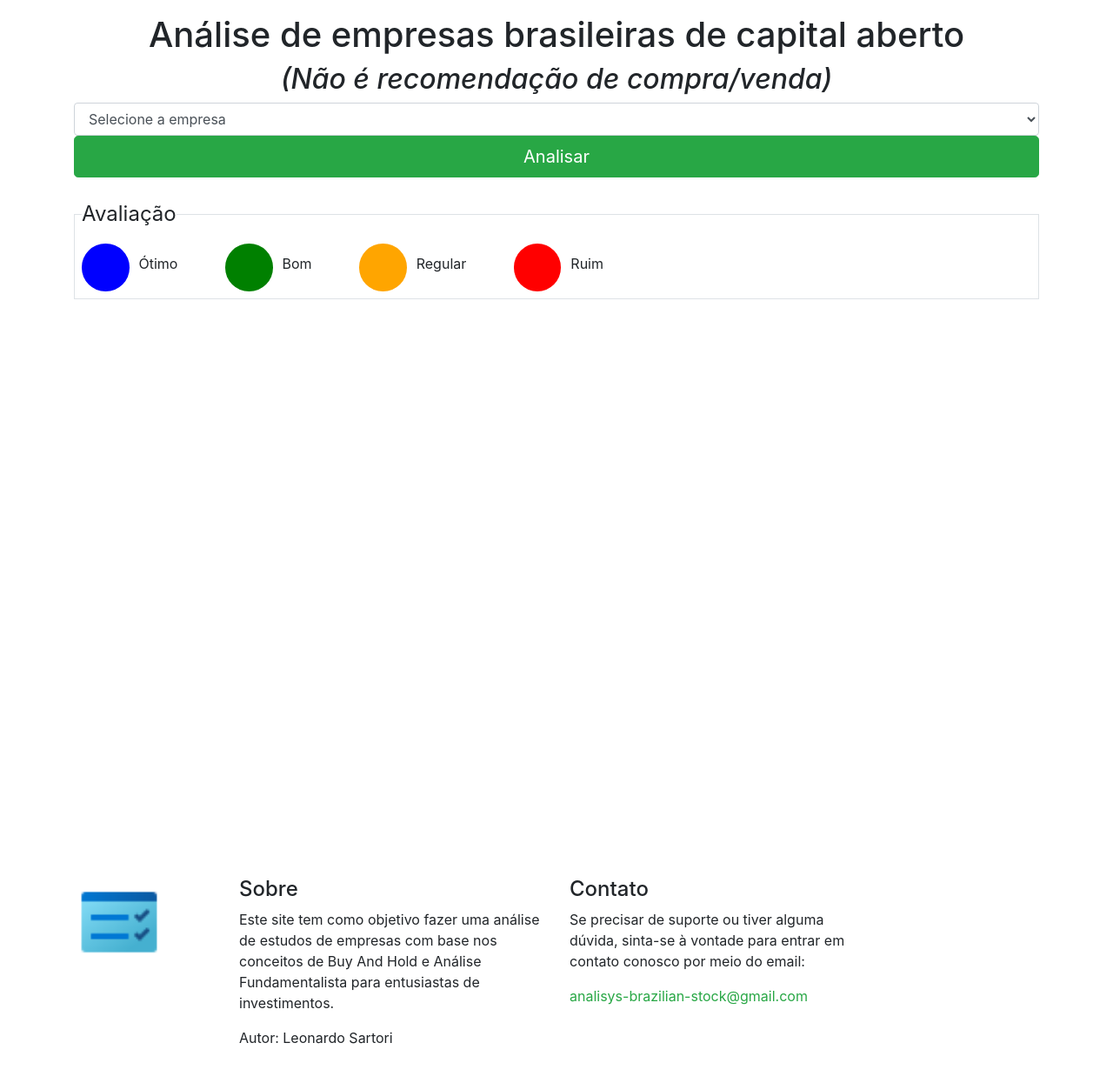
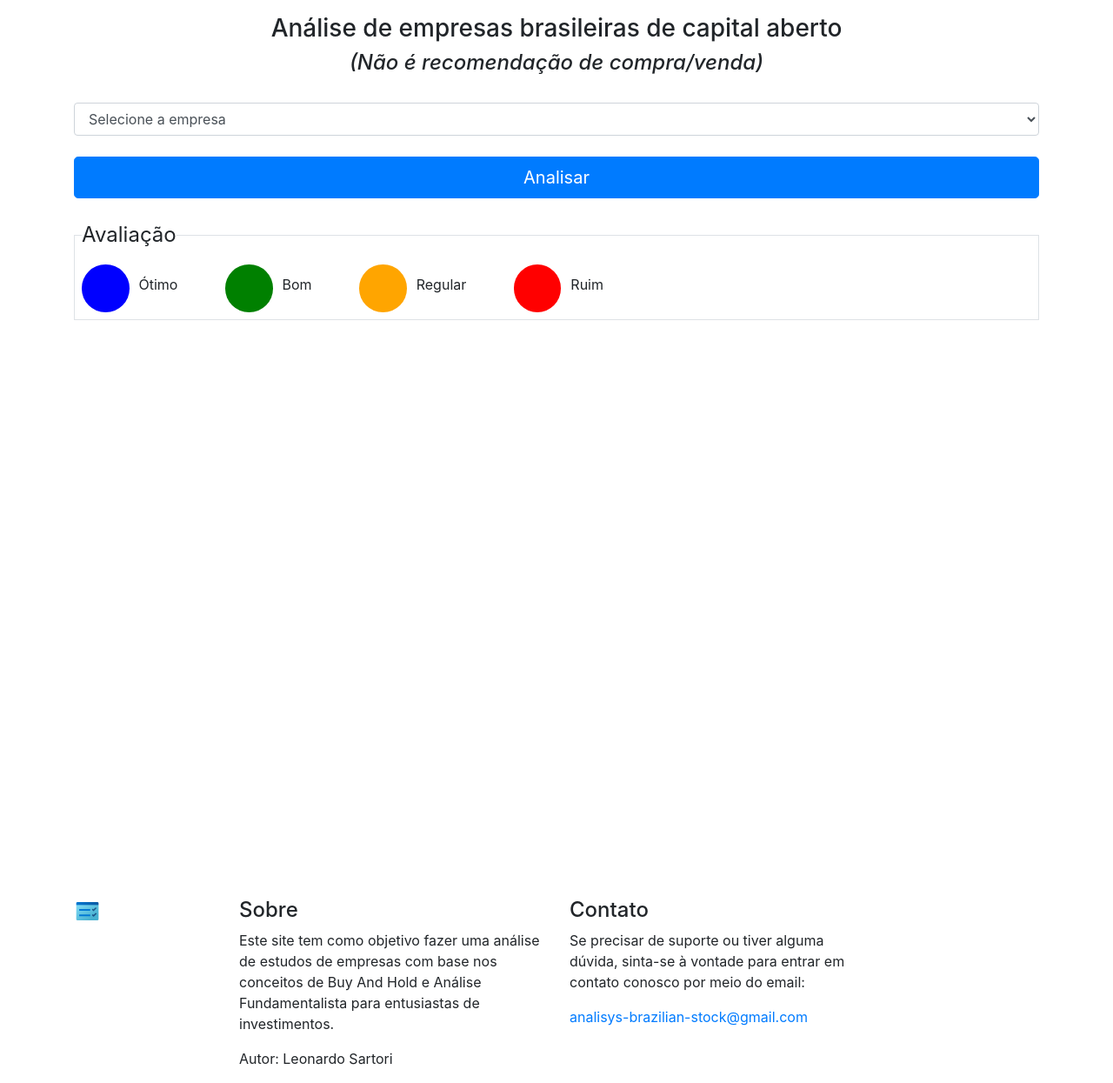
Before and after one commit to sartorileonardo/analisys-brazilian-stock-front, an Angular app: page / in a window 1280 px wide. Shown: the whole page at 87% size. Before the commit the page ends 1221 px from the top, so only its background shows below. Built offline with nearby package versions, Linux system fonts and the light colour scheme.

Commit message:
Adjust acessibility

```diff
--- a/src/app/analisys-brazilian-stock/analisys-brazilian-stock.component.html
+++ b/src/app/analisys-brazilian-stock/analisys-brazilian-stock.component.html
@@ -2,26 +2,24 @@
 
   <div class="row mt-3">
     <div class="col">
-        <h1 class="title">Análise de empresas brasileiras de capital aberto</h1>
-        <h2 class="title"><i>(Não é recomendação de compra/venda)</i></h2>
+        <h3 class="title">Análise de empresas brasileiras de capital aberto</h3>
+        <h4 class="title"><i>(Não é recomendação de compra/venda)</i></h4>
+
+        <br />
 
       <form>
 
         <div class="form-floating">
-          <!--Input user insert ticker
-
-            <input type="text" class="form-control" minlength="4" maxlength="6"
-            placeholder="Insira o ticker da empresa, ex: ABEV3, VALE3, PETR4, BBAS3" id="ticker" required
-            [(ngModel)]="ticker" (ngModelChange)="tickerChanged($event)" name="ticker">
-          -->
-          <label for="selectedQuantity" style="display: none;">Selecione a empresa</label>
+            <label for="selectedQuantity" style="display: none;">Selecione a empresa</label>
             <select name="selectedQuantity" id="selectedQuantity" class="form-control" [ngModel]="ticker" (ngModelChange)="tickerChanged($event)">
               <option value="" disabled selected hidden>Selecione a empresa</option>
               <option *ngFor="let ticker of tickers" [value]="ticker.code">{{ticker.description.toUpperCase()}}</option>
            </select>
         </div>
 
-        <button type="button" class="btn btn-success btn-lg btn-block" (click)="search()">Analisar</button>
+        <br />
+
+        <button type="button" class="btn btn-primary btn-lg btn-block" (click)="search()">Analisar</button>
 
         <br />
 
--- a/src/app/footer/footer.component.css
+++ b/src/app/footer/footer.component.css
@@ -52,14 +52,7 @@ footer {
     transition: all 1s ease 0s;
 }
 
-.btn-link {
-    color: #28a745;
-    /* Same color as btn-success */
-    text-decoration: none;
-    /* Remove underline */
+.logo {
+    width: 30%; /* Adjust this percentage based on your design */
+    height: auto; /* Let the height adjust proportionally */
 }
-
-.btn-link:hover {
-    color: #218838;
-    /* Darker color for hover effect */
-}
--- a/src/app/footer/footer.component.html
+++ b/src/app/footer/footer.component.html
@@ -2,17 +2,23 @@
   <div class="container">
     <div class="row">
       <div class="col-lg-2">
-        <div class="logo"><a routerLink="/"><img alt="logo.png" src="../../assets/images/logo.png"></a></div>
+        <div class="logo">
+          <a routerLink="/">
+            <img alt="logo.png" class="logo" src="../../assets/images/logo.png">
+          </a>
+        </div>
       </div>
       <div class="col-lg-4">
         <h4>Sobre</h4>
-        <p>Este site tem como objetivo fazer uma análise de estudos de empresas com base nos conceitos de Buy And Hold e Análise Fundamentalista para entusiastas de investimentos.</p>
+        <p>Este site tem como objetivo fazer uma análise de estudos de empresas com base nos conceitos de Buy And Hold e
+          Análise Fundamentalista para entusiastas de investimentos.</p>
         <p>Autor: Leonardo Sartori</p>
       </div>
       <div class="col-lg-4">
         <h4>Contato</h4>
-        <p>Se precisar de suporte ou tiver alguma dúvida, sinta-se à vontade para entrar em contato conosco por meio do email:</p>
-        <a href="mailto:analisys-brazilian-stock@gmail.com" class="btn-link">analisys-brazilian-stock@gmail.com</a>
+        <p>Se precisar de suporte ou tiver alguma dúvida, sinta-se à vontade para entrar em contato conosco por meio do
+          email:</p>
+        <a href="mailto:analisys-brazilian-stock@gmail.com">analisys-brazilian-stock@gmail.com</a>
       </div>
     </div>
   </div>
```
